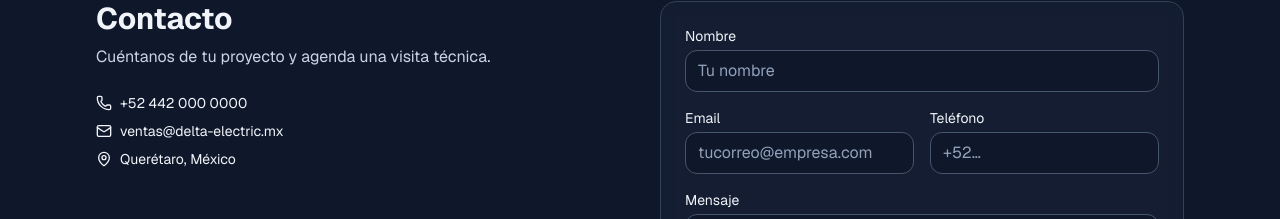
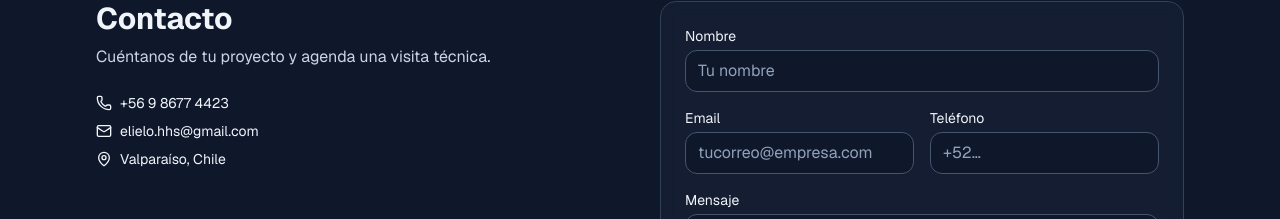
Before and after one commit to seilem94/misterchispeza-landing, a Next.js app in the folder delta-landing/: page / in a window 1280 px wide. Shown: the part 3236-3455 px from the top of the page. Built offline with nearby package versions, Linux system fonts and the light colour scheme.

Commit message:
Update contact information in the landing page

```diff
--- a/delta-landing/src/app/page.tsx
+++ b/delta-landing/src/app/page.tsx
@@ -237,9 +237,9 @@ export default function LandingElectrico() {
             <h3 className="text-2xl font-bold sm:text-3xl">Contacto</h3>
             <p className="mt-2 text-slate-300">Cuéntanos de tu proyecto y agenda una visita técnica.</p>
             <ul className="mt-6 space-y-2 text-sm">
-              <li className="flex items-center gap-2"><Phone className="h-4 w-4" /> +52 442 000 0000</li>
-              <li className="flex items-center gap-2"><Mail className="h-4 w-4" /> ventas@delta-electric.mx</li>
-              <li className="flex items-center gap-2"><MapPin className="h-4 w-4" /> Querétaro, México</li>
+              <li className="flex items-center gap-2"><Phone className="h-4 w-4" /> +56 9 8677 4423</li>
+              <li className="flex items-center gap-2"><Mail className="h-4 w-4" /> elielo.hhs@gmail.com</li>
+              <li className="flex items-center gap-2"><MapPin className="h-4 w-4" /> Valparaíso, Chile</li>
             </ul>
           </div>
           <form
```
